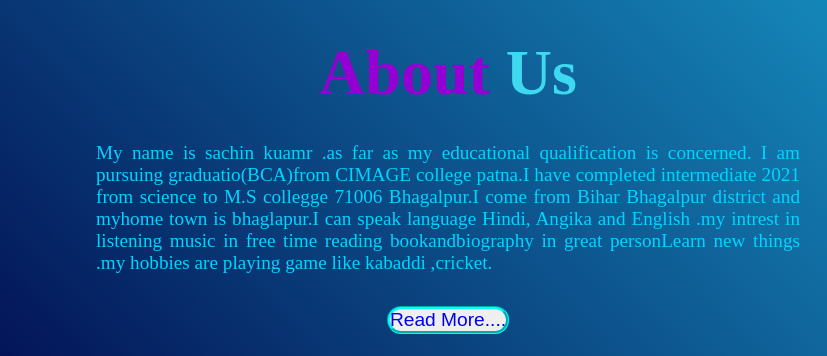
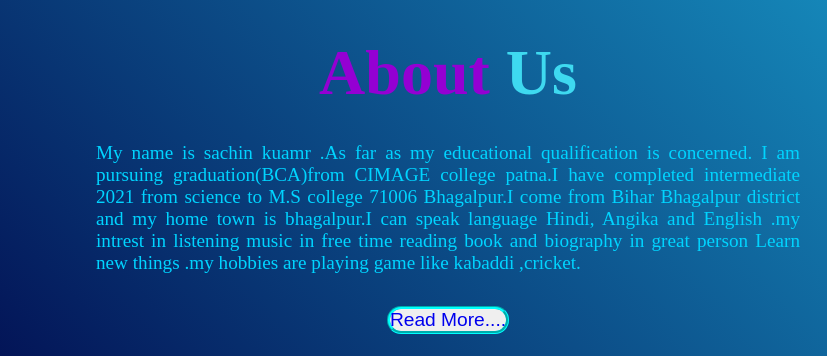
Before and after one commit to sachinkumar7254/Portfolio, a plain HTML site: page Index.html in a window 1280 px wide. Shown: the part 736-1092 px from the top of the page, 0-827 px from the left. Drawn offline with nearby package versions, Linux system fonts and the light colour scheme.

Commit message:
Update Index.html

```diff
--- a/Index.html
+++ b/Index.html
@@ -66,11 +66,11 @@
         <div class="about-me">
             <h1>About <span>Us</span></h1>
             <p>
-                My name is sachin kuamr .as far as my educational qualification is concerned. I am
-                pursuing graduatio(BCA)from CIMAGE college patna.I have completed intermediate 2021
-                from science to M.S collegge 71006 Bhagalpur.I come from Bihar Bhagalpur district and
-                myhome town is bhaglapur.I can speak language Hindi, Angika and English .my intrest in
-                listening music in free time reading bookandbiography in great personLearn new things
+                My name is sachin kuamr .As far as my educational qualification is concerned. I am
+                pursuing graduation(BCA)from CIMAGE college patna.I have completed intermediate 2021
+                from science to M.S college 71006 Bhagalpur.I come from Bihar Bhagalpur district and
+                my home town is bhagalpur.I can speak language Hindi, Angika and English .my intrest in
+                listening music in free time reading book and biography in great person Learn new things
                 .my hobbies are playing game like kabaddi ,cricket.
             </p>
             <button><a href="#">Read More....</a></button>
```
